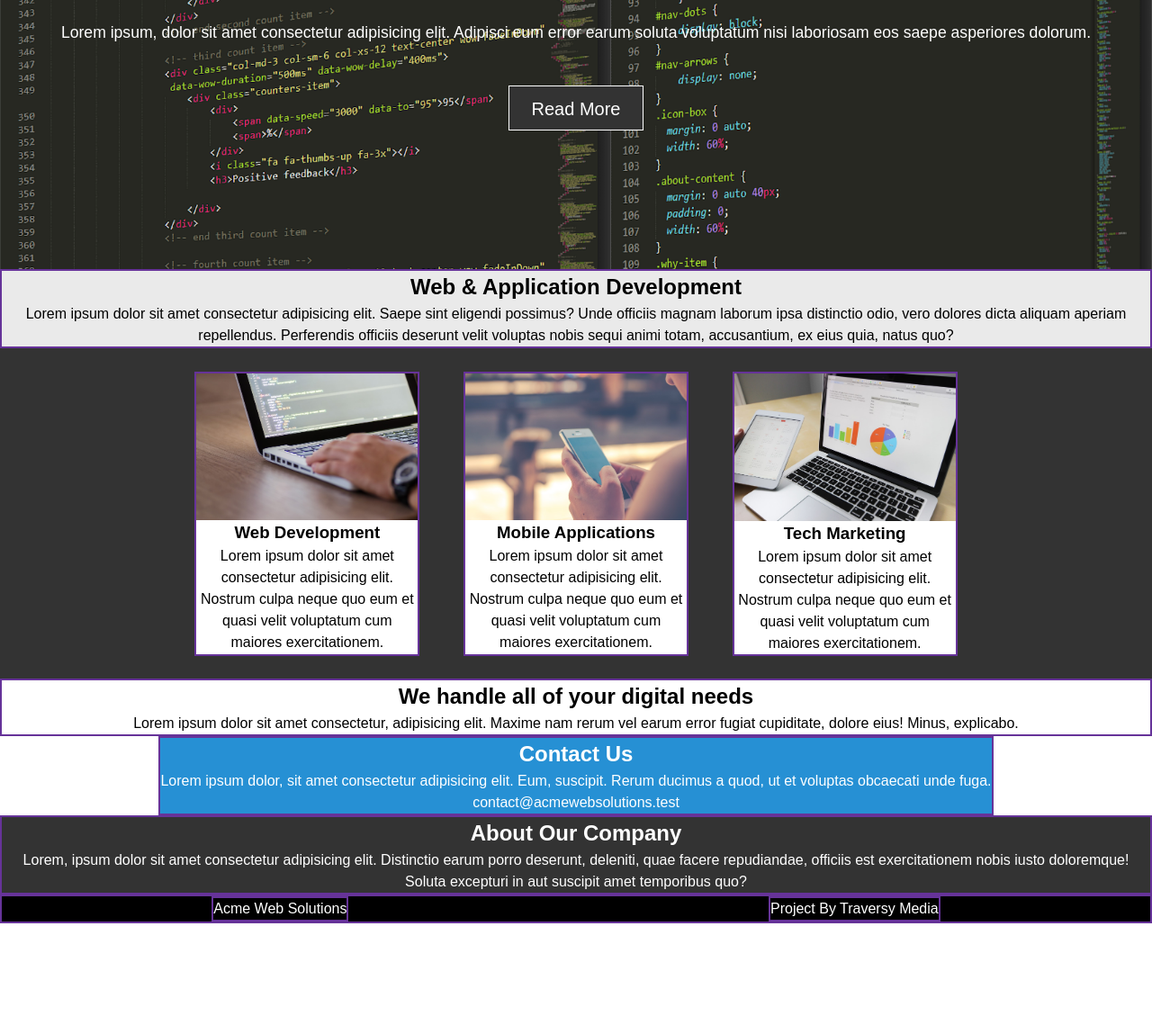
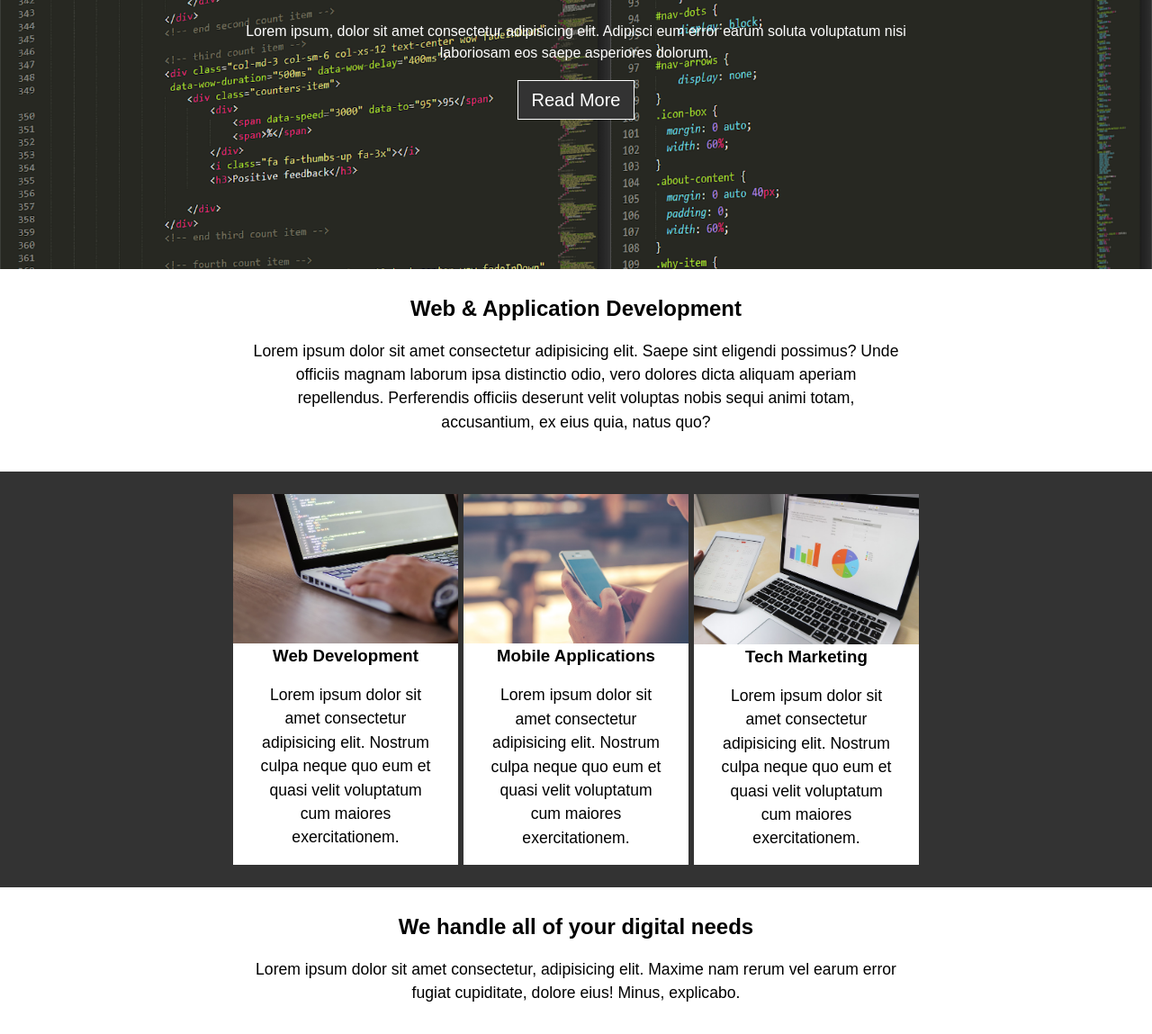
Before and after one commit to OlhaBalkovaya/Homework.Flex, a plain HTML site: page index.html in a window 1280 px wide. Shown: the part 151-1300 px from the top of the page at 90% size. Before the commit the page ends 1177 px from the top, so only its background shows below. Drawn offline with Linux system fonts and the light colour scheme.

Commit message:
Add changes in section

```diff
--- a/accets/styles/style.css
+++ b/accets/styles/style.css
@@ -21,7 +21,7 @@
 
 .button-header{
   background-color:#333333;
-  margin: 20px;
+  margin: 30px;
   padding: 10px 15px;
   border: 1px solid white;
   text-decoration: none;
@@ -36,17 +36,12 @@
   color: #333333;
 }
 
-.item-container-header{
-  display:flex;
-  flex-direction: column;
-  align-items: center;
-}
 .item-container-main{
   display:flex;
   flex-direction: row;
   flex-wrap: wrap;
   justify-content: space-around;
-  padding:2% 15%;
+  padding:2% 20%;
   background-color: #333333;
 }
 
@@ -65,23 +60,16 @@
   color: white;
 }
 
-.p-header {
-  padding:2%;
+.for-p {
+  padding:2vh 2vw;
   font-size: 1.1em;
 }
 
-.bord {
-  border:2px solid rebeccapurple;
+
+.formargin{
+  margin:2% 20%;
 }
 
-.formargin{
-  margin:2% 35%;
-}
-
-
-.mainsection-first {
-  background-color: #eaeaea;
-}
 
 
 
@@ -100,6 +88,7 @@
  .section-about2
  {
   color: white;
+  width: 50%;
  }
 
  .section-about1 {
--- a/index.html
+++ b/index.html
@@ -8,53 +8,53 @@
   <link rel="stylesheet" href="./accets/styles/style.css" />
 </head>
 <body>
-  <header class="image-header item-container-header">
+  <header class="image-header">
     <h1>Welcome to Acme Web Solutions</h1>
-    <p class="p-header">Lorem ipsum, dolor sit amet consectetur adipisicing elit. Adipisci eum error earum soluta voluptatum nisi laboriosam eos saepe asperiores dolorum.</p>
-    <a href="" class="button-header">Read More</a>
+    <p class="formargin">Lorem ipsum, dolor sit amet consectetur adipisicing elit. Adipisci eum error earum soluta voluptatum nisi laboriosam eos saepe asperiores dolorum.</p>
+    <a href="#" class="button-header">Read More</a>
   </header>
   <main>
-    <article class="bord  mainsection-first">
-      <h2>Web & Application Development</h2>
-      <p>Lorem ipsum dolor sit amet consectetur adipisicing elit. Saepe sint eligendi possimus? Unde officiis magnam laborum ipsa distinctio odio, vero dolores dicta aliquam aperiam repellendus. Perferendis officiis deserunt velit voluptas nobis sequi animi totam, accusantium, ex eius quia, natus quo?</p>
+    <article class="formargin">
+      <h2 >Web & Application Development</h2>
+      <p class="for-p">Lorem ipsum dolor sit amet consectetur adipisicing elit. Saepe sint eligendi possimus? Unde officiis magnam laborum ipsa distinctio odio, vero dolores dicta aliquam aperiam repellendus. Perferendis officiis deserunt velit voluptas nobis sequi animi totam, accusantium, ex eius quia, natus quo?</p>
     </article>
-    <article class="item-container-main mainsection-generate" >
-      <section class="bord sect-with-photo">
+    <div class="item-container-main">
+        <article class="sect-with-photo">
           <img src="./accets/images/photo1.jpeg" alt="Photo computer with code" class="photosize"/>
           <h3>Web Development</h3>
-        <p>Lorem ipsum dolor sit amet consectetur adipisicing elit. Nostrum culpa neque quo eum et quasi velit voluptatum cum maiores exercitationem.</p>
-      </section>
-      <section class="bord sect-with-photo">
+          <p class="for-p">Lorem ipsum dolor sit amet consectetur adipisicing elit. Nostrum culpa neque quo eum et quasi velit voluptatum cum maiores exercitationem.</p>
+        </article>
+        <article class="sect-with-photo">
           <img src="./accets/images/photo2.jpeg" alt="Photo with telephone" class="photosize"/>
           <h3>Mobile Applications</h3>
-        <p>Lorem ipsum dolor sit amet consectetur adipisicing elit. Nostrum culpa neque quo eum et quasi velit voluptatum cum maiores exercitationem.</p>
-      </section>
-      <setion class="bord sect-with-photo">
+          <p class="for-p">Lorem ipsum dolor sit amet consectetur adipisicing elit. Nostrum culpa neque quo eum et quasi velit voluptatum cum maiores exercitationem.</p>
+        </article>
+        <article class="sect-with-photo">
           <img src="./accets/images/photo3.jpeg" alt="Photo with diagrams" class="photosize"/>
           <h3>Tech Marketing</h3>
-        <p>Lorem ipsum dolor sit amet consectetur adipisicing elit. Nostrum culpa neque quo eum et quasi velit voluptatum cum maiores exercitationem.</p>
-      </setion>
+          <p class="for-p">Lorem ipsum dolor sit amet consectetur adipisicing elit. Nostrum culpa neque quo eum et quasi velit voluptatum cum maiores exercitationem.</p>
         </article>
-    <article class="bord">
+    </div>
+    <article class="formargin">
       <h2>We handle all of your digital needs</h2>
-      <p>Lorem ipsum dolor sit amet consectetur, adipisicing elit. Maxime nam rerum vel earum error fugiat cupiditate, dolore eius! Minus, explicabo.</p>
+      <p class="for-p">Lorem ipsum dolor sit amet consectetur, adipisicing elit. Maxime nam rerum vel earum error fugiat cupiditate, dolore eius! Minus, explicabo.</p>
     </article>
-    <article class="item-container-mainend">
-      <section class="bord section-about1">
-        <h2>Contact Us</h2>
-        <p>Lorem ipsum dolor, sit amet consectetur adipisicing elit. Eum, suscipit. Rerum ducimus a quod, ut et voluptas obcaecati unde fuga.</p>
-        <p>contact@acmewebsolutions.test</p>
+    <div class="item-container-mainend">
+      <section class="section-about1">
+        <h2 class="formargin">Contact Us</h2>
+        <p class="for-p">Lorem ipsum dolor, sit amet consectetur adipisicing elit. Eum, suscipit. Rerum ducimus a quod, ut et voluptas obcaecati unde fuga.</p>
+        <p class="for-p">contact@acmewebsolutions.test</p>
       </section>
-      <section class="bord section-about2">
-        <h2>About Our Company</h2>
-        <p>Lorem, ipsum dolor sit amet consectetur adipisicing elit. Distinctio earum porro deserunt, deleniti, quae facere repudiandae, officiis est exercitationem nobis iusto doloremque! Soluta excepturi in aut suscipit amet temporibus quo?</p>
+      <section class="section-about2">
+        <h2 class="formargin">About Our Company</h2>
+        <p class="for-p">Lorem, ipsum dolor sit amet consectetur adipisicing elit. Distinctio earum porro deserunt, deleniti, quae facere repudiandae, officiis est exercitationem nobis iusto doloremque! Soluta excepturi in aut suscipit amet temporibus quo?</p>
       </section>
-    </article>
+    </div>
   </main>
   <footer >
-    <article class="bord item-container-footer" >
-      <section class="bord"><p>Acme Web Solutions</p></section>
-      <section class="bord"><p>Project By Traversy Media</p></section>
+    <article class="item-container-footer" >
+      <section ><p class="for-p">Acme Web Solutions</p></section>
+      <section ><p class="for-p">Project By Traversy Media</p></section>
     </article>
   </footer>
 </body>
```
Lines whose indentation alone changed are shown as unchanged.
